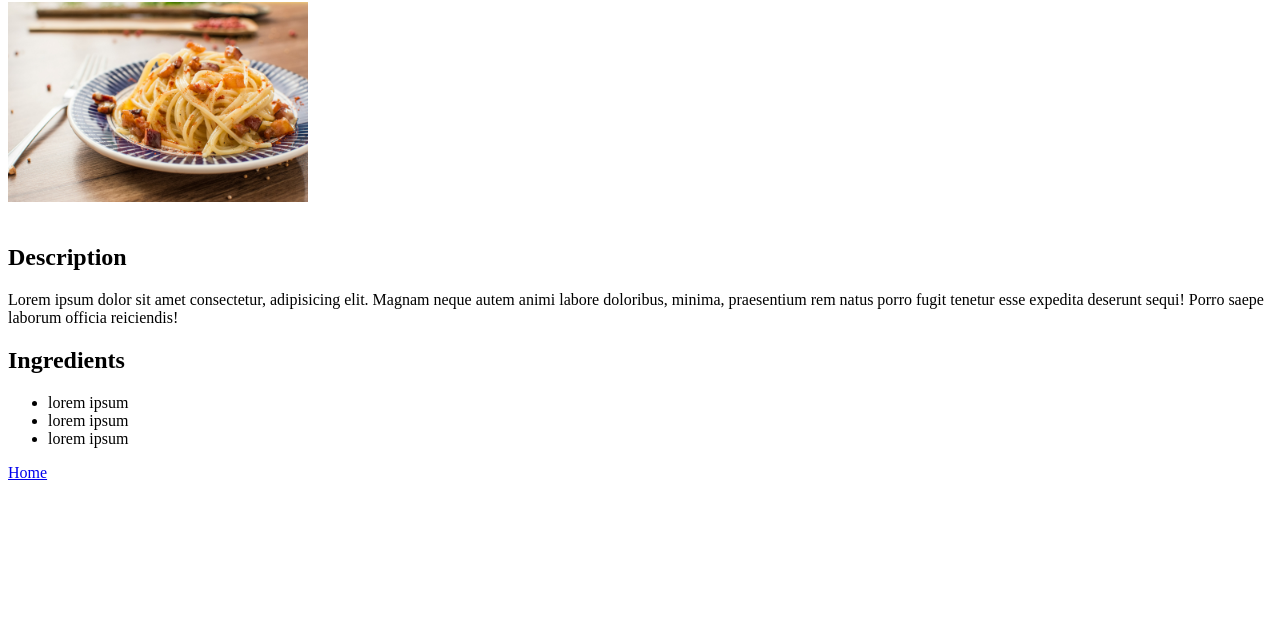
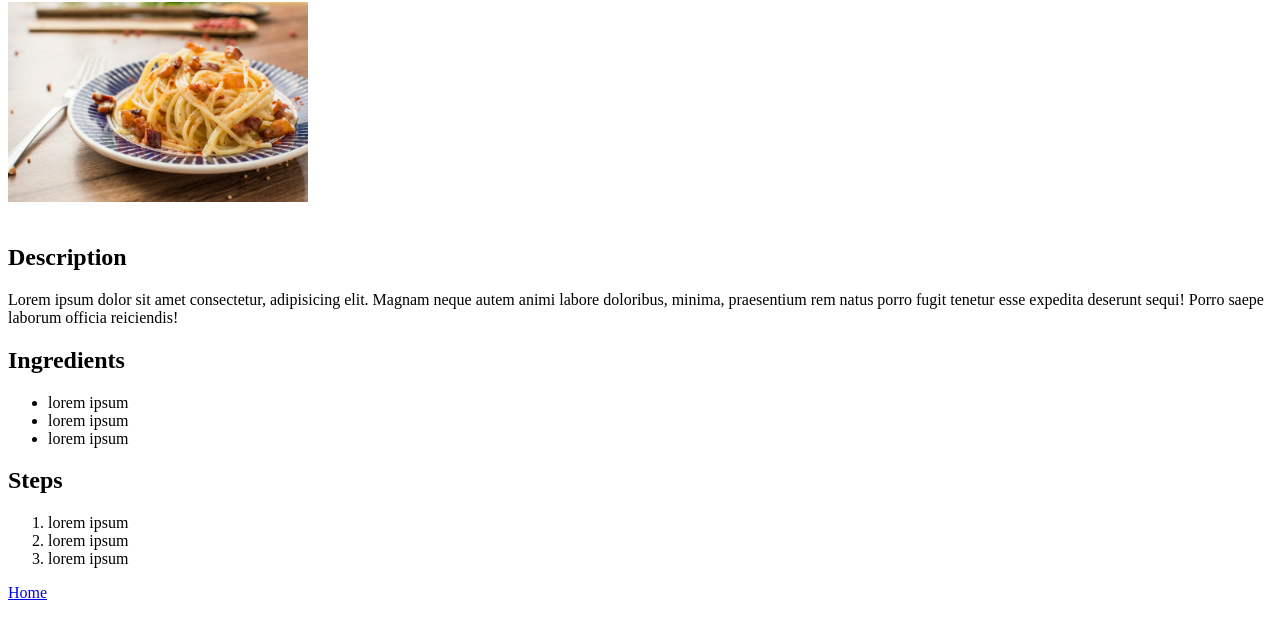
Before and after one commit to riven-io/odin_recipes, a plain HTML site: page recipes/carbonara.html in a window 1280 px wide. Shown: the part 78-714 px from the top of the page. Drawn offline with Linux system fonts and the light colour scheme.

Commit message:
Fix previous commit, add right version of recipe
In the previous commit I forgot to save all the changes made on carbonara.html. Now is update with everything working

```diff
--- a/recipes/carbonara.html
+++ b/recipes/carbonara.html
@@ -19,6 +19,13 @@
         <li>lorem ipsum</li>
     </ul>
 
+    <h2>Steps</h2>
+    <ol>
+        <li>lorem ipsum</li>
+        <li>lorem ipsum</li>
+        <li>lorem ipsum</li>
+    </ol>
+
     <a href="../index.html">Home</a>
 </body>
 </html>
```
